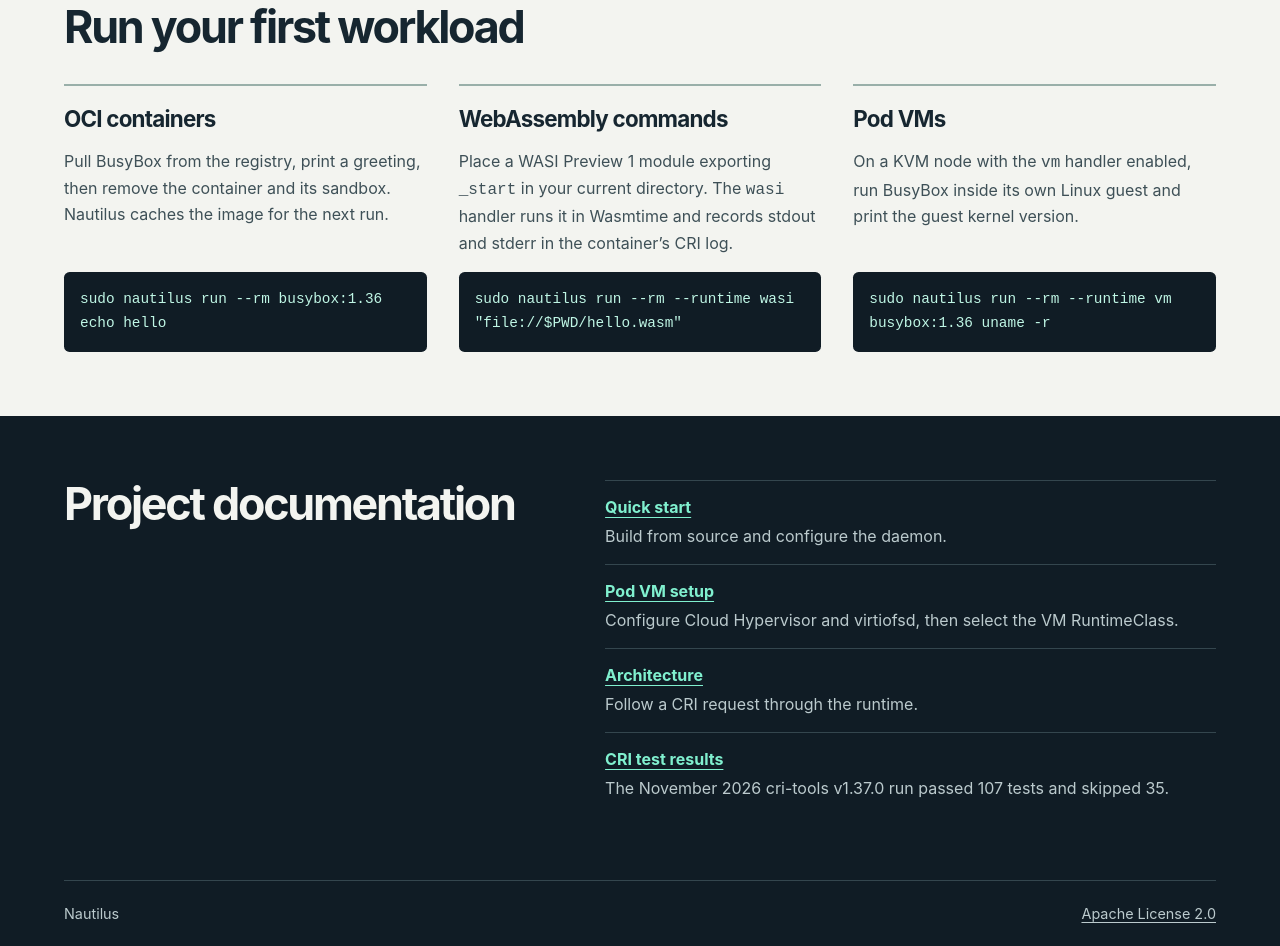
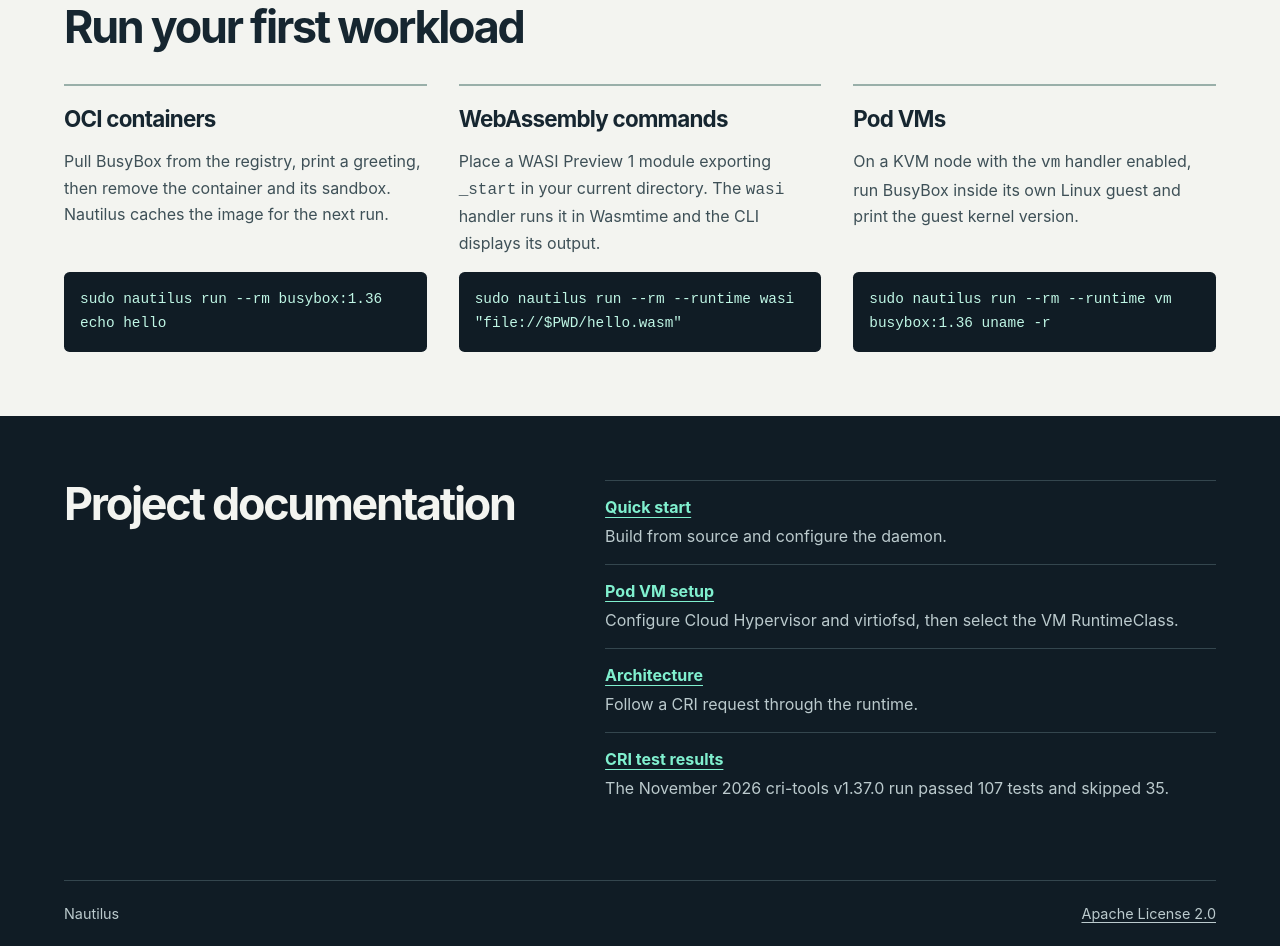
Before and after one commit to nautilus-runtime/nautilus, a plain HTML site: page docs/index.html in a window 1280 px wide. Shown: the part 781-1727 px from the top of the page. Drawn offline with Linux system fonts and the light colour scheme.

Commit message:
Clarify log formats for local and OCI-packaged WASI commands

```diff
--- a/docs/index.html
+++ b/docs/index.html
@@ -42,7 +42,7 @@
           </article>
           <article>
             <h3>WebAssembly commands</h3>
-            <p>Place a WASI Preview 1 module exporting <code>_start</code> in your current directory. The <code>wasi</code> handler runs it in Wasmtime and records stdout and stderr in the container’s CRI log.</p>
+            <p>Place a WASI Preview 1 module exporting <code>_start</code> in your current directory. The <code>wasi</code> handler runs it in Wasmtime and the CLI displays its output.</p>
             <pre><code>sudo nautilus run --rm --runtime wasi "file://$PWD/hello.wasm"</code></pre>
           </article>
           <article>
```
Also changed, not shown: 2 other files.
